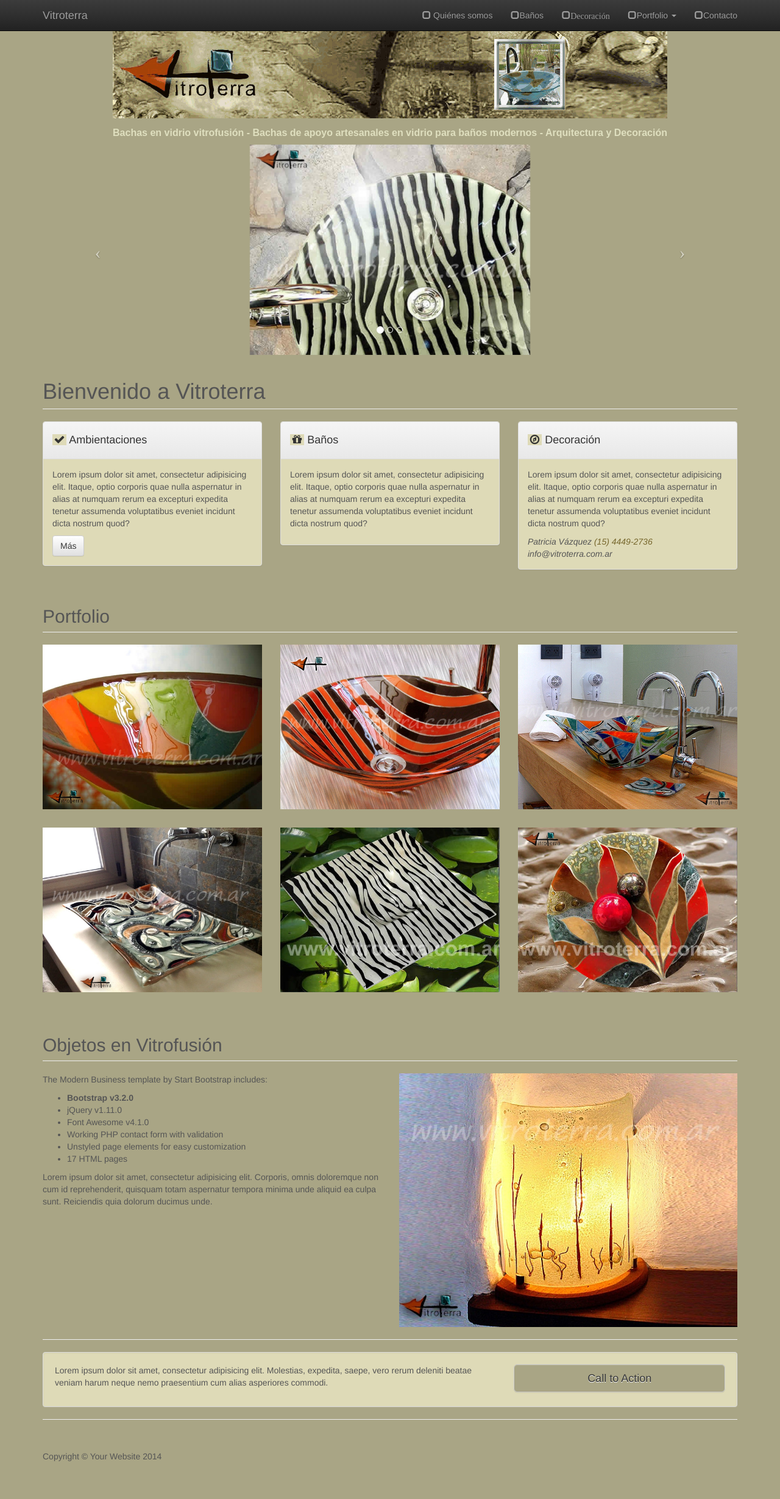
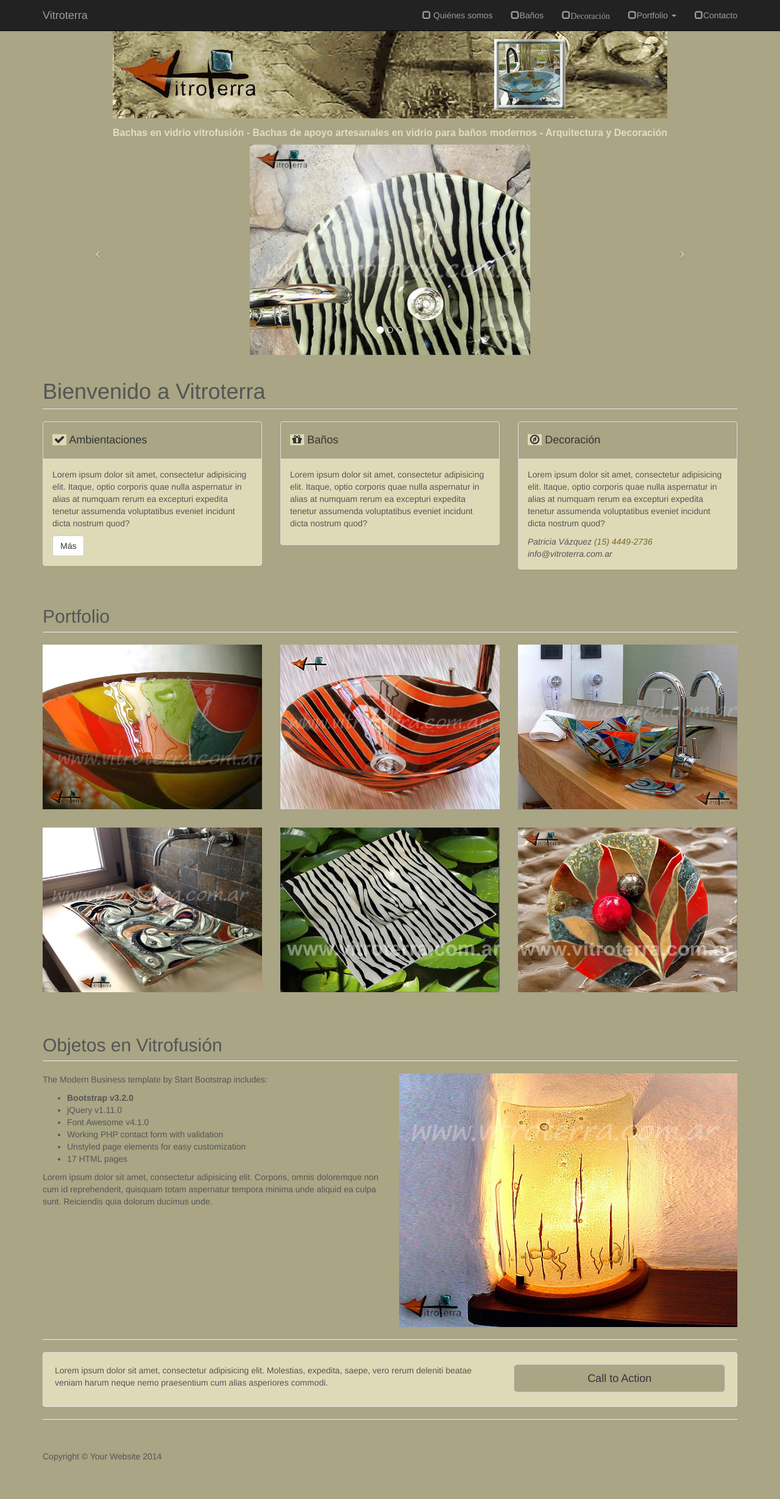
Before and after one commit to lmpizarro/herokuSimpleFlask, a Flask app: page /vitro_terra in a window 1280 px wide. Shown: the whole page at 61% size. Run offline with Flask 2, Linux system fonts and the light colour scheme; some libraries are stand-ins or nearby versions.

Commit message:
comented bootstrap theme css

```diff
--- a/templates/vitro_terra/base.html
+++ b/templates/vitro_terra/base.html
@@ -13,7 +13,7 @@
     {% endblock %}
     <!-- Bootstrap Core CSS -->
     <link rel="stylesheet" href="https://maxcdn.bootstrapcdn.com/bootstrap/3.3.4/css/bootstrap.min.css">
-    <link rel="stylesheet" href="https://maxcdn.bootstrapcdn.com/bootstrap/3.3.4/css/bootstrap-theme.min.css">
+    <!-- link rel="stylesheet" href="https://maxcdn.bootstrapcdn.com/bootstrap/3.3.4/css/bootstrap-theme.min.css" -->
 
 
     <!-- Custom CSS -->
```
